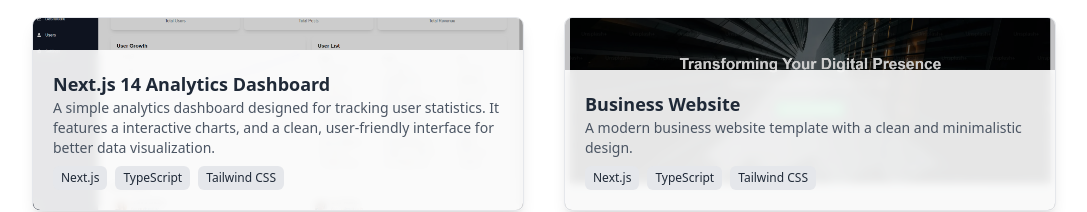
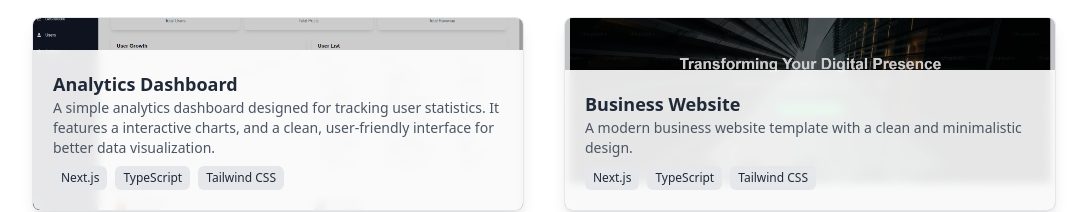
Before and after one commit to hilmanhaikal/portfolio-hlmnhkl, a Next.js app: page / in a window 1280 px wide. Shown: the part 2500-2712 px from the top of the page, without its empty margins (96-1183 px from the left). Built offline with nearby package versions, Linux system fonts and the light colour scheme.

Commit message:
fix: rename project title for clarity in Projects component

```diff
--- a/src/app/components/Projects.tsx
+++ b/src/app/components/Projects.tsx
@@ -33,7 +33,7 @@ const projects = [
       tech: ["Next.js", "Tailwind CSS", "UI/UX Design"],
     },
     {
-      title: "Next.js 14 Analytics Dashboard",
+      title: "Analytics Dashboard",
       description: "A simple analytics dashboard designed for tracking user statistics. It features a interactive charts, and a clean, user-friendly interface for better data visualization.",
       image: "/projects/dashboard.png",
       link: "https://github.com/hilmanhaikal/next-dashboard",
```
